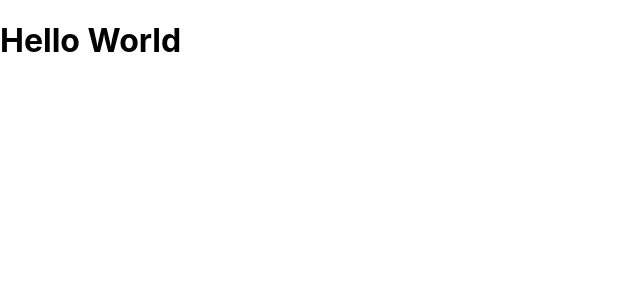
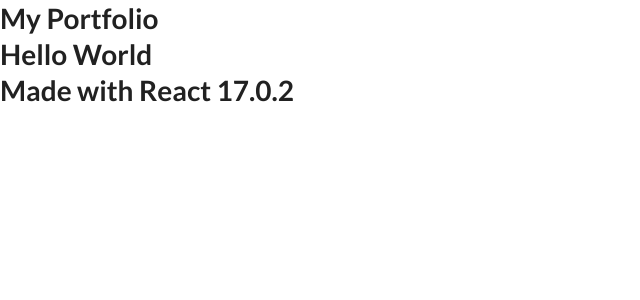
Before and after one commit to maxarvid/my_portfolio, a React (Create React App) app: page / in a window 1280 px wide. Shown: the top 300 px of the page, without its empty margins (0-640 px from the left). Built offline with nearby package versions, Linux system fonts and the light colour scheme.

Commit message:
adds semantic react and splits out header, footer and hello into components

```diff
--- a/package.json
+++ b/package.json
@@ -9,6 +9,8 @@
     "react": "^17.0.2",
     "react-dom": "^17.0.2",
     "react-scripts": "4.0.3",
+    "semantic-ui-css": "^2.4.1",
+    "semantic-ui-react": "^2.0.3",
     "web-vitals": "^1.0.1"
   },
   "scripts": {
--- a/src/App.jsx
+++ b/src/App.jsx
@@ -1,11 +1,16 @@
-import React from 'react'
+import React from "react";
+import Hello from "./Hello";
+import Header from "./Header";
+import Footer from "./Footer";
 
 const App = () => {
   return (
-    <div>
-      <h1>Hello World</h1>
-    </div>
-  )
-}
+    <>
+      <Header />
+      <Hello />
+      <Footer />
+    </>
+  );
+};
 
-export default App
+export default App;
--- /dev/null
+++ b/src/Footer.jsx
@@ -0,0 +1,11 @@
+import React from "react";
+
+const Footer = () => {
+  return (
+    <footer>
+      <h1 id="footer">Made with React {React.version}</h1>
+    </footer>
+  );
+};
+
+export default Footer;
--- /dev/null
+++ b/src/Header.jsx
@@ -0,0 +1,11 @@
+import React from "react";
+
+const Header = () => {
+  return (
+    <nav>
+      <h1 id="header">My Portfolio</h1>
+    </nav>
+  );
+};
+
+export default Header;
--- /dev/null
+++ b/src/Hello.jsx
@@ -0,0 +1,11 @@
+import React from "react";
+
+const Hello = () => {
+  return (
+    <div>
+      <h1 id="hello">Hello World</h1>
+    </div>
+  );
+};
+
+export default Hello;
--- a/src/index.js
+++ b/src/index.js
@@ -3,6 +3,7 @@
 import './index.css';
 import App from './App.jsx';
 import reportWebVitals from './reportWebVitals';
+import "semantic-ui-css/semantic.min.css"
 
 ReactDOM.render(
   <React.StrictMode>
```
Also changed, not shown: 2 other files (tests, documents, lock files or other folders).
